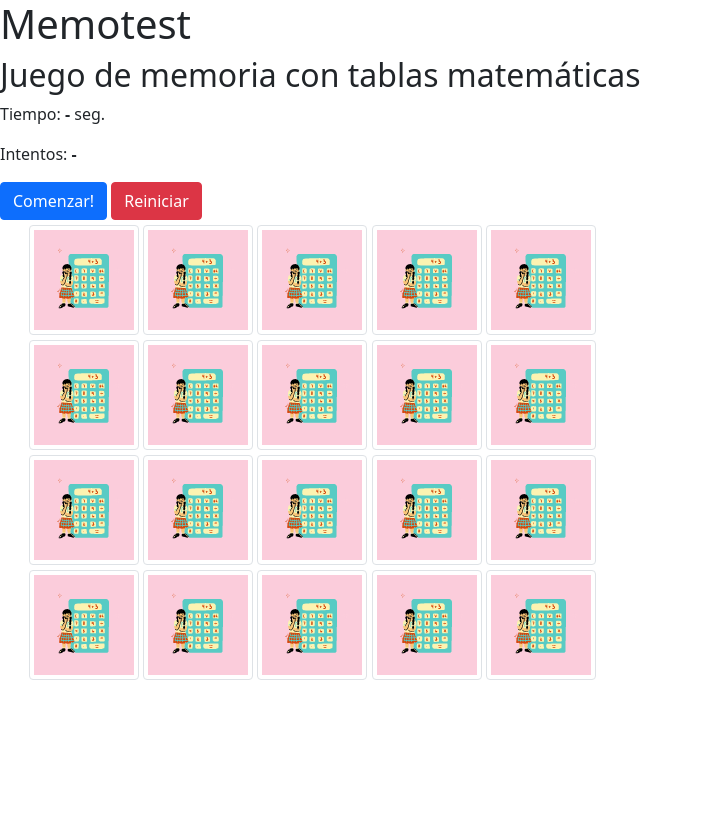
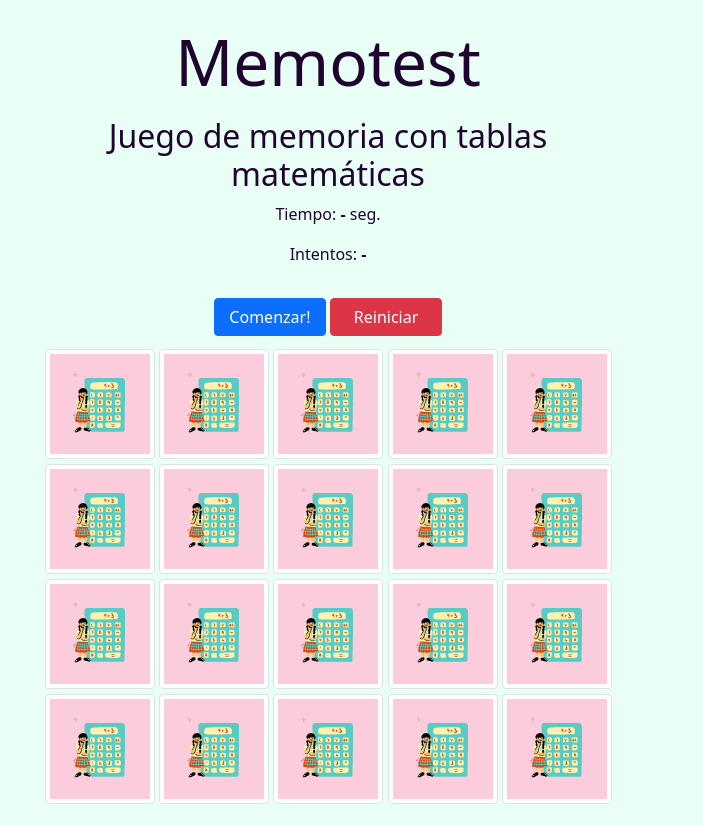
Before and after one commit to facufrau/memotest, a website: page index.html in a window 1280 px wide. Shown: the whole page, without its empty margins (0-703 px from the left). Before the commit the page ends 800 px from the top, so only its background shows below. Drawn offline with nearby package versions, Linux system fonts and the light colour scheme.

Commit message:
Agrega estilos a encabezado

```diff
--- a/src/styles.css
+++ b/src/styles.css
@@ -1,3 +1,47 @@
+body {
+    color: #1E042E;
+    background-color: #E9FFF6;
+    margin: 0;
+    padding: 2vh;
+}
+
+.grilla {
+    box-sizing: border-box;
+    display: grid;
+    gap: 1rem;
+    grid-template-columns: repeat(10, 1fr);
+    margin: 0 auto;
+    max-width: 100 rem;
+    width: 100%;
+    padding: 1vh;
+    align-items: center;
+    text-align: center;
+}
+
+.contenedor {
+    grid-column-end: span 5;
+}
+
+.botones .contenedor {
+    width: 300px;
+    margin: auto;
+}
+
+#jugar, #reiniciar {
+    min-width: 3rem;
+    width: 7rem;
+}
+.titulo {
+    font-size: 4rem;
+    font-weight: 500;
+    margin-block-end: 1rem;
+}
+
+.subtitulo {
+    font-size: 2rem;
+    font-weight: 300;
+}
+
 .oculto {
     display: none;
 
@@ -7,5 +51,5 @@
 }
 
 .carta {
-    transition: scale 500ms;
+    transition: scale 300ms;
 }
```
